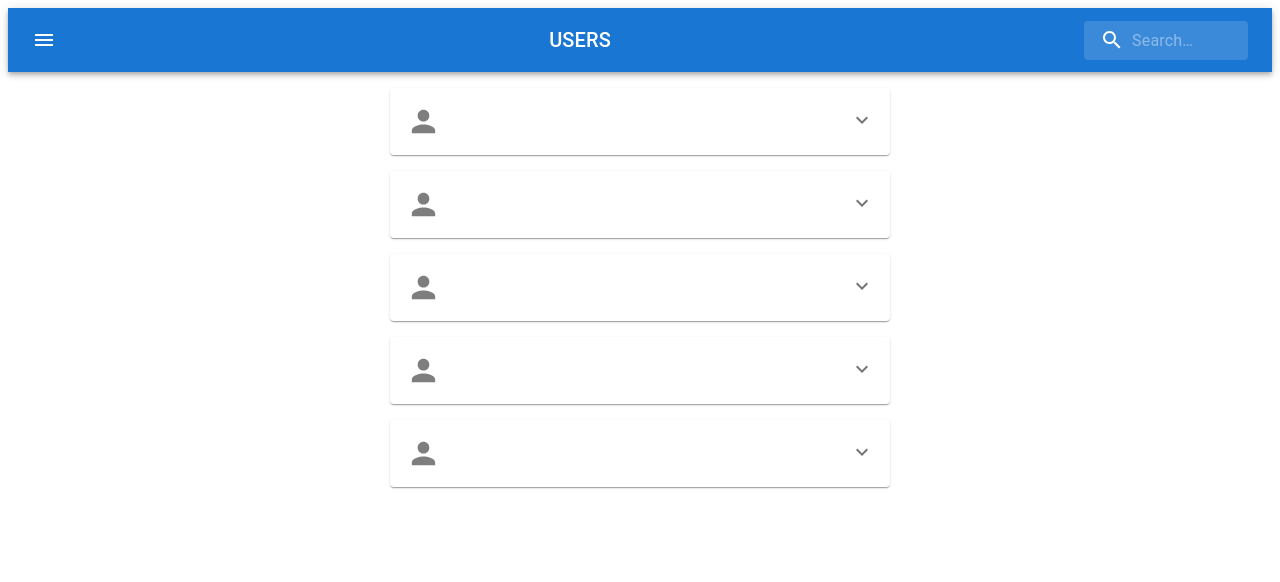
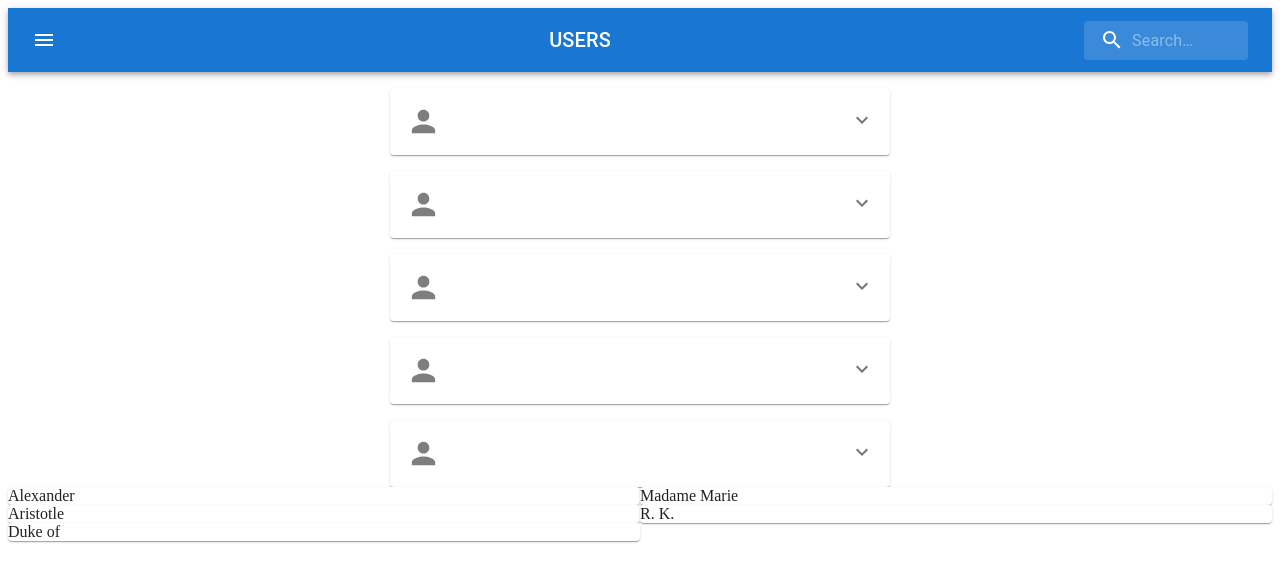
Before and after one commit to Zanderson91/veryable-ui-challenge, a React (Create React App) app: page / in a window 1280 px wide. Shown: the top 582 px of the page. Built offline with nearby package versions, Linux system fonts and the light colour scheme; no server answers; data requests are answered from the project's data file.

Commit message:
Taking different approach for cards..new ouline using grid

```diff
--- a/src/components/card/card.jsx
+++ b/src/components/card/card.jsx
@@ -11,7 +11,6 @@ import ExpandMoreIcon from '@mui/icons-material/ExpandMore';
 import MoreVertIcon from '@mui/icons-material/MoreVert';
 import PersonIcon from '@mui/icons-material/Person';
 import './card.css'
-import { userList } from '../../../data/user-list';
 import { useState, useEffect } from 'react';
 
 const ExpandMore = styled((props) => {
@@ -25,19 +24,12 @@ const ExpandMore = styled((props) => {
   }),
 }));
 
-export default function UserCard({user}) {
+export default function UserCard({Users}) {
   const [expanded, setExpanded] = React.useState(false);
-  const [notes, userList] = useState([])
 
   const handleExpandClick = () => {
     setExpanded(!expanded);
   };
-
-  useEffect(() =>{
-      fetch('./src/components/userList.js')
-      .then(res => res.json())
-      .then(data => userList(data))
-  }, [])
 
   return (
     <Card sx={{ width: 500 }}>
@@ -46,7 +38,9 @@ export default function UserCard({user}) {
           <PersonIcon fontSize="large">
           </PersonIcon>
         }
-        title={userList.firstName}
+        // title={Users.id}
+        // subheader={Users.zip}
+
         action={
             <ExpandMore
             expand={expanded}
--- /dev/null
+++ b/src/components/notes/notes.jsx
@@ -0,0 +1,27 @@
+import React, {useEffect, useState } from 'react'
+import Card from '@mui/material/Card';
+import Grid from '@mui/material/Grid';
+
+
+export default function Users() {
+    const [users, setUser] = useState([])
+
+
+useEffect(() =>{
+    fetch('http://localhost:4000/users')
+    .then(res => res.json())
+    .then(data => setUser(data))
+}, [])
+
+return (
+    <div>
+        <Grid container>
+        {users.map(user => (
+            <Grid item key={user.id} xs={12} md={6}>
+                <Card>{user.firstName}</Card>
+                </Grid>
+        ))}
+        </Grid>
+    </div>
+)
+}
--- a/src/pages/home/homepage.jsx
+++ b/src/pages/home/homepage.jsx
@@ -1,6 +1,8 @@
 import SearchAppBar from '../../components/navbar/navbar';
 import './homepage.css';
 import UserCard from '../../components/card/card'
+import Users from '../../components/notes/notes';
+
 
 export default function Homepage() {
     return (
@@ -23,6 +25,9 @@ export default function Homepage() {
           <div className="usercard">
           <UserCard />
           </div>
+          <div>
+          <Users />
+          </div>
 
       </div>
     );
```
